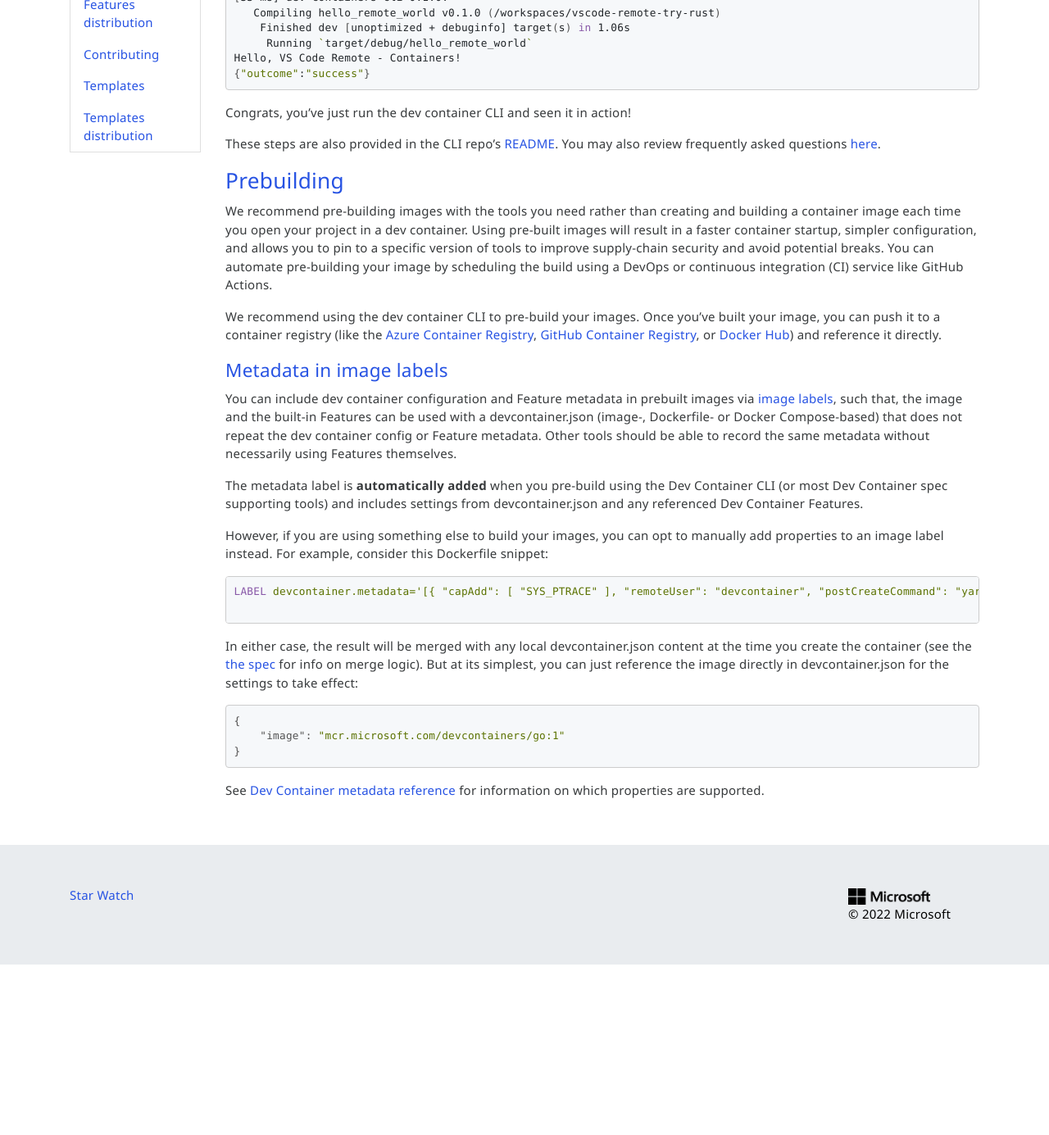
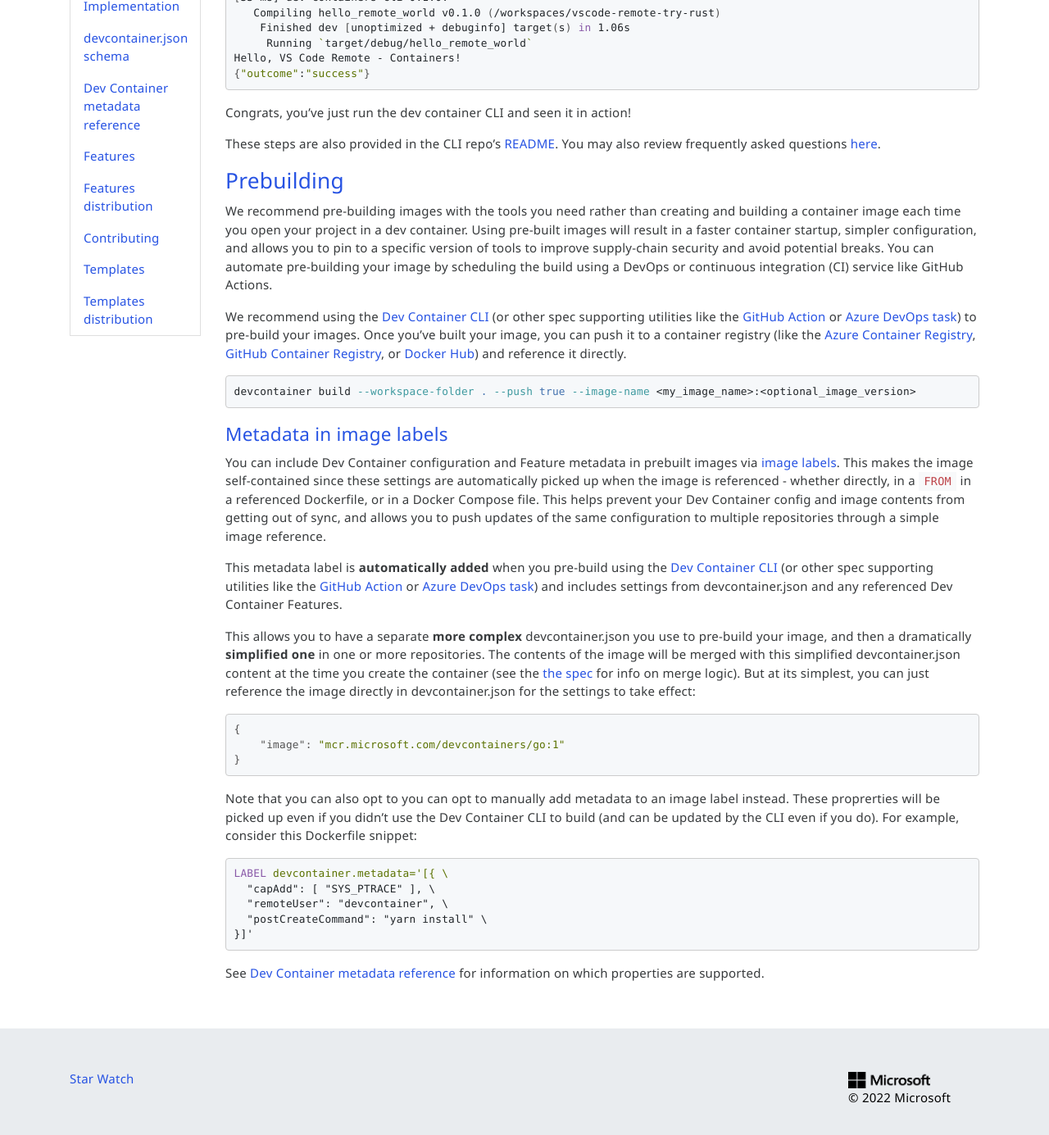
Before and after one commit to devcontainers/devcontainers.github.io, a Jekyll site: the page built from _implementors/reference.md, in a window 1280 px wide and 1400 px high, scrolled down 1994 px. Shown: the top 1385 px of the window at 82% size. Built offline with Jekyll 4.4.1, drawn with Linux system fonts in a browser that asks for light colours; nearby versions of some CDN libraries; comment, search, counter and statistics services are not loaded; before the commit the page ends 3171 px from its top, so only the background shows below that.

Commit message:
Fix/add links, refresh image metadata description (#122)

````diff
--- a/_implementors/reference.md
+++ b/_implementors/reference.md
@@ -104,22 +104,19 @@
 ### <a href="#prebuilding" name="prebuilding" class="anchor"> Prebuilding </a>
 We recommend pre-building images with the tools you need rather than creating and building a container image each time you open your project in a dev container. Using pre-built images will result in a faster container startup, simpler configuration, and allows you to pin to a specific version of tools to improve supply-chain security and avoid potential breaks. You can automate pre-building your image by scheduling the build using a DevOps or continuous integration (CI) service like GitHub Actions.
 
-We recommend using the dev container CLI to pre-build your images. Once you've built your image, you can push it to a container registry (like the [Azure Container Registry](https://learn.microsoft.com/azure/container-registry/container-registry-get-started-docker-cli?tabs=azure-cli), [GitHub Container Registry](https://docs.github.com/packages/working-with-a-github-packages-registry/working-with-the-container-registry#pushing-container-images), or [Docker Hub](https://docs.docker.com/engine/reference/commandline/push)) and reference it directly.
+We recommend using the [Dev Container CLI](#npm-install) (or other spec supporting utilities like the [GitHub Action](https://github.com/marketplace/actions/devcontainers-ci) or [Azure DevOps task](https://marketplace.visualstudio.com/items?itemName=devcontainers.ci)) to pre-build your images. Once you've built your image, you can push it to a container registry (like the [Azure Container Registry](https://learn.microsoft.com/azure/container-registry/container-registry-get-started-docker-cli?tabs=azure-cli), [GitHub Container Registry](https://docs.github.com/packages/working-with-a-github-packages-registry/working-with-the-container-registry#pushing-container-images), or [Docker Hub](https://docs.docker.com/engine/reference/commandline/push)) and reference it directly.
+
+```bash
+devcontainer build --workspace-folder . --push true --image-name <my_image_name>:<optional_image_version>
+```
 
 #### <a href="#labels" name="labels" class="anchor"> Metadata in image labels</a>
 
-You can include dev container configuration and Feature metadata in prebuilt images via [image labels](https://docs.docker.com/config/labels-custom-metadata/), such that, the image and the built-in Features can be used with a devcontainer.json (image-, Dockerfile- or Docker Compose-based) that does not repeat the dev container config or Feature metadata. Other tools should be able to record the same metadata without necessarily using Features themselves.
+You can include Dev Container configuration and Feature metadata in prebuilt images via [image labels](https://docs.docker.com/config/labels-custom-metadata/). This makes the image self-contained since these settings are automatically picked up when the image is referenced - whether directly, in a `FROM` in a referenced Dockerfile, or in a Docker Compose file. This helps prevent your Dev Container config and image contents from getting out of sync, and allows you to push updates of the same configuration to multiple repositories through a simple image reference.
 
-The metadata label is **automatically added** when you pre-build using the Dev Container CLI (or most Dev Container spec supporting tools) and includes settings from devcontainer.json and any referenced Dev Container Features.
+This metadata label is **automatically added** when you pre-build using the [Dev Container CLI](#npm-install) (or other spec supporting utilities like the [GitHub Action](https://github.com/marketplace/actions/devcontainers-ci) or [Azure DevOps task](https://marketplace.visualstudio.com/items?itemName=devcontainers.ci)) and includes settings from devcontainer.json and any referenced Dev Container Features.
 
-However, if you are using something else to build your images, you can opt to manually add properties to an image label instead. For example, consider this Dockerfile snippet:
-
-```Dockerfile
-LABEL devcontainer.metadata='[{ "capAdd": [ "SYS_PTRACE" ], "remoteUser": "devcontainer", "postCreateCommand": "yarn install" }]'
-
-```
-
-In either case, the result will be merged with any local devcontainer.json content at the time you create the container (see the [the spec](https://github.com/devcontainers/spec/blob/main/proposals/image-metadata.md) for info on merge logic). But at its simplest, you can just reference the image directly in devcontainer.json for the settings to take effect:
+This allows you to have a separate **more complex** devcontainer.json you use to pre-build your image, and then a dramatically **simplified one** in one or more repositories. The contents of the image will be merged with this simplified devcontainer.json content at the time you create the container (see the [the spec](/implementors/spec/#merge-logic) for info on merge logic). But at its simplest, you can just reference the image directly in devcontainer.json for the settings to take effect:
 
 ```json
 {
@@ -127,4 +124,14 @@
 }
 ```
 
+Note that you can also opt to you can opt to manually add metadata to an image label instead. These proprerties will be picked up even if you didn't use the Dev Container CLI to build (and can be updated by the CLI even if you do). For example, consider this Dockerfile snippet:
+
+```Dockerfile
+LABEL devcontainer.metadata='[{ \
+  "capAdd": [ "SYS_PTRACE" ], \
+  "remoteUser": "devcontainer", \
+  "postCreateCommand": "yarn install" \
+}]'
+```
+
 See [Dev Container metadata reference](../json_reference) for information on which properties are supported.
````
Also changed, not shown: _implementors/json_reference.md (+1 -1 lines).
